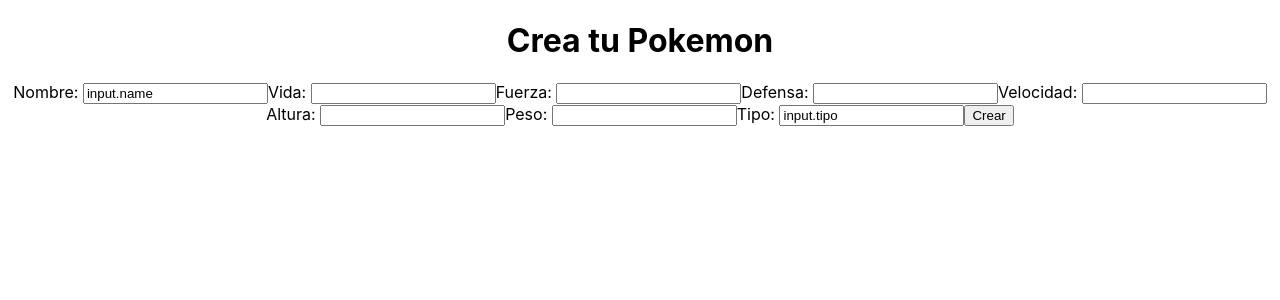
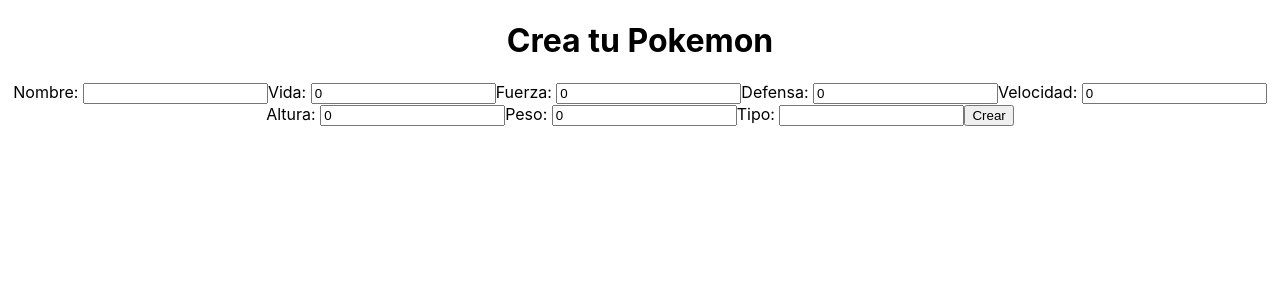
Before and after one commit to MarcosSchlu/PI-Pokemon, a React (Create React App) app in the folder client/: page /pokemons/crear in a window 1280 px wide. Shown: the top 300 px of the page. Built offline with nearby package versions, Linux system fonts and the light colour scheme.

Commit message:
correcion home

```diff
--- a/client/src/App.js
+++ b/client/src/App.js
@@ -1,10 +1,10 @@
 import "./App.css";
 import { BrowserRouter, Route, Routes } from "react-router-dom";
-import LandingPage from "./components/LandingPage";
+/* import LandingPage from "./components/LandingPage"; */
 import Home from "./components/Home";
 import NavBar from "./components/NavBar"
 import Crear from "./components/Crear"
-import Detalle from "./components/Detalle"
+/* import Detalle from "./components/Detalle" */
 import Footer from "./components/Footer"
 
 function App() {
@@ -12,12 +12,12 @@
     <BrowserRouter>
       <div className="App">
         <Routes>
-          <Route exact path="/" element={<LandingPage/>} />
-          <Route path="/" element={<NavBar/>} />
-          <Route path="/home" element={<Home/>} />
-          <Route exact path="/pokemons/crear" element={<Crear/>} />
-          <Route exact path="/pokemons/:name" element={<Detalle/>} />
-          <Route path="/" element={<Footer/>} />
+{/*           <Route exact path="/" element={<LandingPage />} /> */}
+          <Route path="/" element={<NavBar />} />
+          <Route path="/home" element={<Home />} />
+          <Route exact path="/pokemons/crear" element={<Crear />} />
+{/*           <Route exact path="/pokemons/:name" element={<Detalle />} /> */}
+          <Route path="/" element={<Footer />} />
         </Routes>
       </div>
     </BrowserRouter>
--- a/client/src/actions/index.js
+++ b/client/src/actions/index.js
@@ -1,6 +1,6 @@
 export function getPokemons(){
   return async function(dispatch){
-    const response = await fetch('http://localhost:3001/characters')
+    const response = await fetch('http://localhost:3001/pokemons')
     const data = await response.json()
     dispatch({
       type: 'GETPOKEMONS',
--- a/client/src/components/Crear.jsx
+++ b/client/src/components/Crear.jsx
@@ -1,10 +1,11 @@
+
 import { useState, useEffect } from "react";
 import { useSelector, useDispatch } from "react-redux";
 import { crearPokemon, obtenerTipos } from "../actions";
 
 const CrearPokemon = () => {
 
-  const [input, setInput] = useState({ name:"", vida:0, fuerza:0, defensa:0, velocidad:0, altura:0, peso:0, tipo:"" });
+  const [input, setInput] = useState({ name:" ", vida:0, fuerza:0, defensa:0, velocidad:0, altura:0, peso:0, tipo:" " });
 
   const dispatch = useDispatch()
 
@@ -31,23 +32,23 @@
       <h1>Crea tu Pokemon</h1>
       <form onSubmit={handleSubmit}>
         <label>Nombre: </label>
-        <input type="text" name="name" onChange={handleChange} value="input.name" />
+        <input type="text" name="name" onChange={handleChange} value={input.name} />
         <label>Vida: </label>
-        <input type="number" name="vida" onChange={handleChange} value="input.vida"/>
+        <input type="number" name="vida" onChange={handleChange} value={input.vida}/>
         <label>Fuerza: </label>
-        <input type="number" name="fuerza" onChange={handleChange} value="input.fuerza"/>
+        <input type="number" name="fuerza" onChange={handleChange} value={input.fuerza}/>
         <label>Defensa: </label>
-        <input type="number" name="defensa" onChange={handleChange} value="input.defensa"/>
+        <input type="number" name="defensa" onChange={handleChange} value={input.defensa}/>
         <label>Velocidad: </label>
-        <input type="number" name="velocidad" onChange={handleChange} value="input.velocidad"/>
+        <input type="number" name="velocidad" onChange={handleChange} value={input.velocidad}/>
         <label>Altura: </label>
-        <input type="number" name="altura" onChange={handleChange} value="input.altura"/>
+        <input type="number" name="altura" onChange={handleChange} value={input.altura}/>
         <label>Peso: </label>
-        <input type="number" name="peso" onChange={handleChange} value="input.peso"/>
+        <input type="number" name="peso" onChange={handleChange} value={input.peso}/>
 
         {/*VER COMO HACE PARA SELECCIONAR ENTRE TIPOS EXISTENTES Y VARIOS*/}
         <label>Tipo: </label>
-        <input type="text" name="tipo" onChange={handleChange} value="input.tipo"/>
+        <input type="text" name="tipo" onChange={handleChange} value={input.tipo}/>
 
         <button type="submit">Crear</button>
       </form>
--- a/client/src/components/Home.jsx
+++ b/client/src/components/Home.jsx
@@ -1,49 +1,68 @@
-import  React from 'react';
-import { /* useState, */ useEffect } from 'react'
-import { useDispatch, useSelector } from 'react-redux'
-import { getPokemons } from '../actions';
-import { Link } from 'react-router-dom'
-import Card from './Card';
+import React, { Fragment } from "react";
+import { /* useState, */ useEffect } from "react";
+import { useDispatch, useSelector } from "react-redux";
+import { getPokemons } from "../actions";
+import { Link } from "react-router-dom";
+import Card from "./Card";
 
-export default function Home () {
+export default function Home() {
+  const dispatch = useDispatch();
+  const allPokemons = useSelector((state) => state.pokemons);
 
-  const dispatch = useDispatch()
-  const allPokemons = useSelector((state) => state.pokemons)
+  useEffect(() => {
+    dispatch(getPokemons());
+  }, [dispatch]);
 
-  useEffect (() => {
-    dispatch(getPokemons())
-  }, [dispatch])
+  /*   function handleClick(e) {
+    e.prevent.default();
+    dispatchEvent(getPokemons());
+  } */
 
-  function handleClick(e){
+  function borrarFiltros(e) {
     e.prevent.default();
-    dispatchEvent(getPokemons())
   }
 
   return (
     <div>
-      <Link to='/pokemons'>Crear pokemon</Link>
+      <Link to="/pokemons/crear">
+        <button>Crear pokemon</button>
+      </Link>
+
       <h1>POKEMON</h1>
-      <button onClick={handleClick}>BORRA FILTROS</button>
+      <button onClick={borrarFiltros}>BORRA FILTROS</button>
       <div>
-        <select name='creado' /* className={} onChange={} */>
-          <option value='todos'>Todos</option>
-          <option value='api'>Existente</option>
-          <option value='db'>Creado</option>
+        <select name="creado" /* className={} onChange={} */>
+          <option value="todos">Todos</option>
+          <option value="api">Existente</option>
+          <option value="db">Creado</option>
         </select>
-        <select name='orden' /* className={} onChange={} */>
-          <option value='asce'>A - Z</option>
-          <option value='dese'>Z - A</option>
-          <option value='masfuerte'>Mayor fuerza</option>
-          <option value='menosfuerte'>Menor fuerz</option>
+        <select name="orden" /* className={} onChange={} */>
+          <option value="asce">A - Z</option>
+          <option value="dese">Z - A</option>
+          <option value="masfuerte">Mayor fuerza</option>
+          <option value="menosfuerte">Menor fuerza</option>
+        </select>
+        <select name="Tipo" /* className={} onChange={} */>
+          <option value="todos">Todos</option>
+          <option value="dese">1</option>
+          <option value="masfuerte">2</option>
+          <option value="menosfuerte">3</option>
         </select>
 
-    {
-      allPokemons && allPokemons.map(pokemon => {
-        <Card name={pokemon.name} tipo={pokemon.tipo} imagen={pokemon.imagen}/>
-      })
-    }
-
+        {allPokemons &&
+          allPokemons.map((pokemon) => {
+            return (
+              <Fragment key={pokemon.id}>
+                <Card
+                  name={pokemon.name}
+                  tipo={pokemon.tipo}
+                  imagen={pokemon.img}
+                />
+                ;
+              </Fragment>
+            );
+          })}
       </div>
     </div>
-  )
+  );
 }
```
Also changed, not shown: 2 other files (tests, documents, lock files or other folders).
